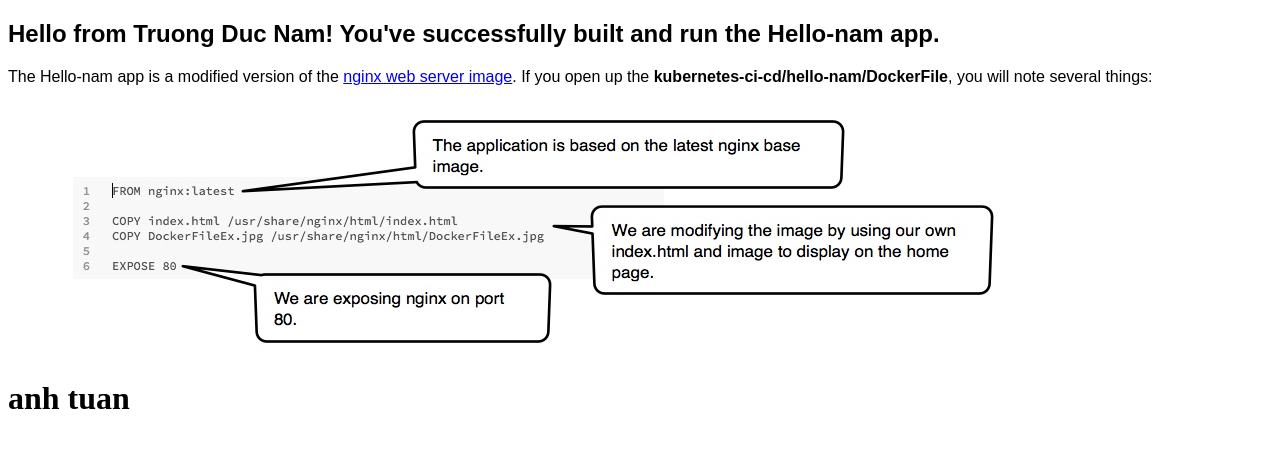
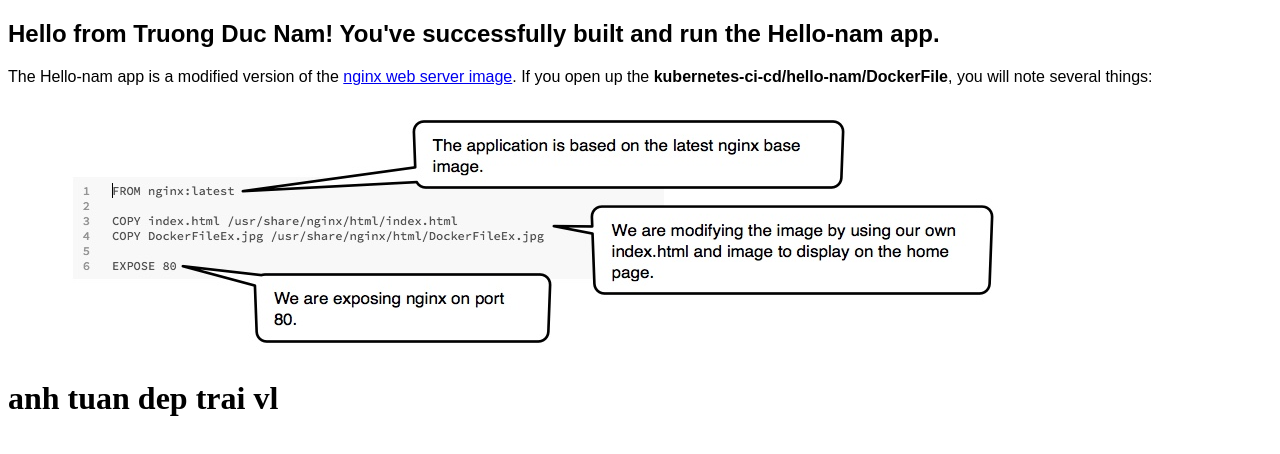
Before and after one commit to tuannam121296/test1, a plain HTML site: page applications/hello-nam/index.html in a window 1280 px wide. Drawn offline with Linux system fonts and the light colour scheme.

Commit message:
up date tiep

```diff
--- a/applications/hello-nam/index.html
+++ b/applications/hello-nam/index.html
@@ -8,6 +8,6 @@
 	<p><h2 style="font-family:sans-serif">Hello from Truong Duc Nam! You've successfully built and run the Hello-nam app.</h2> </p>
 	<p style="font-family:sans-serif">The Hello-nam app is a modified version of the <a href="https://hub.docker.com/_/nginx/">nginx web server image</a>. If you open up the <b>kubernetes-ci-cd/hello-nam/DockerFile</b>, you will note several things:</p>
 	<img src="DockerFileEx.jpg">
-	<h1> anh tuan </h1>
+	<h1> anh tuan dep trai vl</h1>
 </body>
 </html>
```
